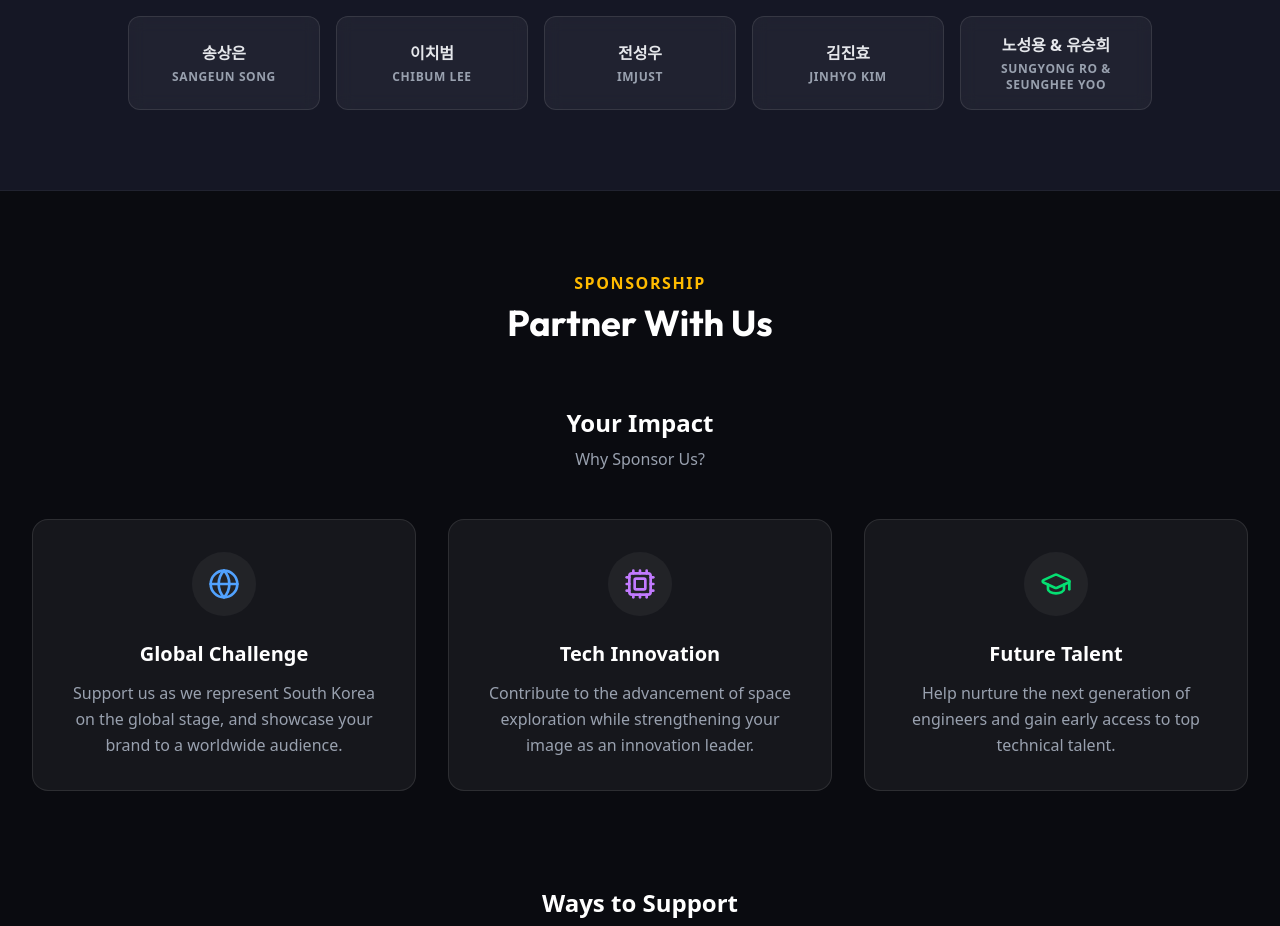
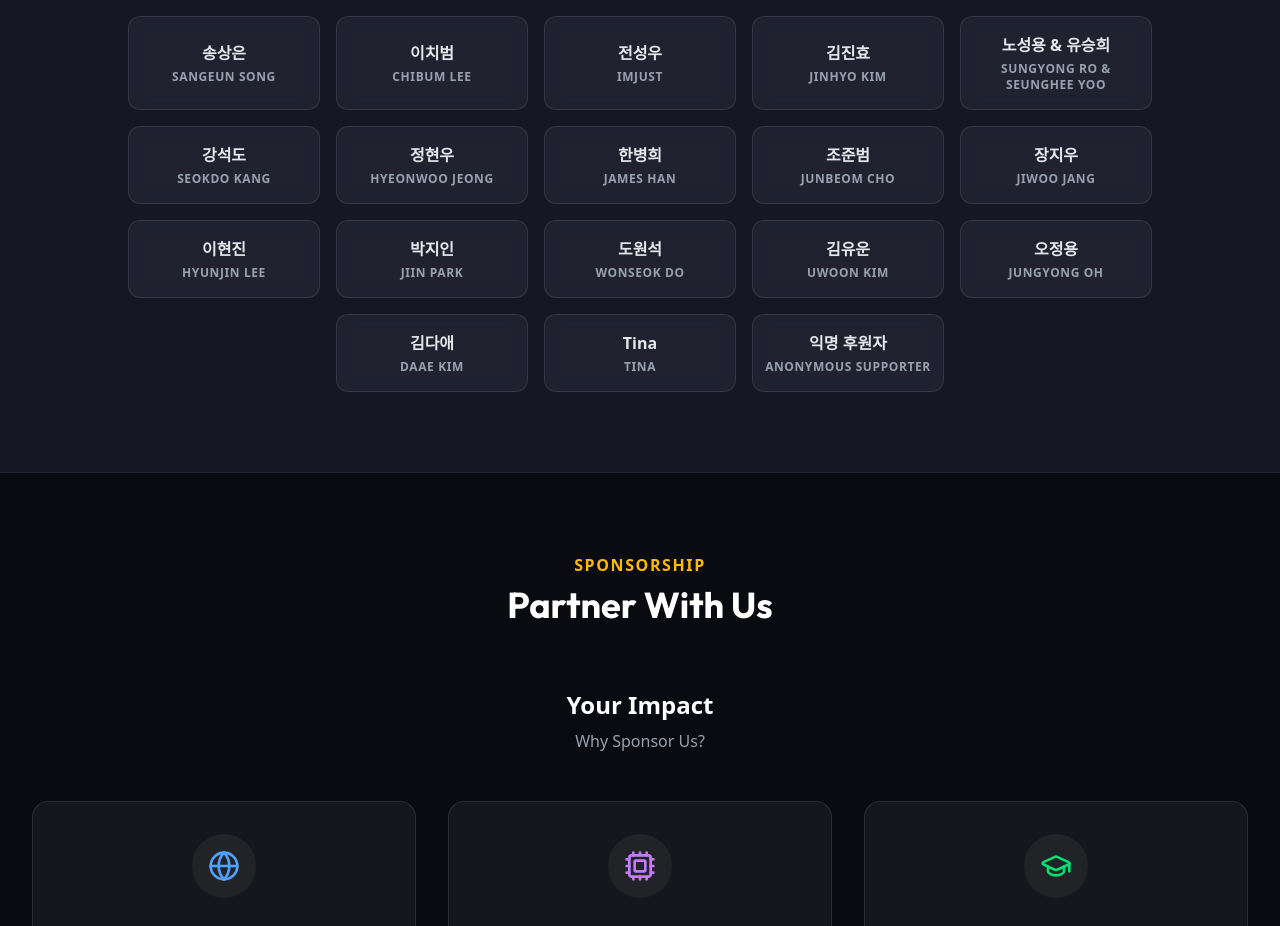
Before and after one commit to ZenithSpace/zenith.github.io, a React (Vite) app in the folder zenith-web/: page / in a window 1280 px wide. Shown: the part 10865-11791 px from the top of the page. Built offline with nearby package versions, Linux system fonts and the light colour scheme; a web font is replaced by a local one.

Commit message:
feat: add new individual supporters

```diff
--- a/zenith-web/src/data/partners.ts
+++ b/zenith-web/src/data/partners.ts
@@ -35,5 +35,18 @@ export const affiliatesData: Affiliate[] = [
     { nameKo: '이치범', nameEn: 'Chibum Lee' },
     { nameKo: '전성우', nameEn: 'IMJUST' },
     { nameKo: '김진효', nameEn: 'Jinhyo Kim' },
-    { nameKo: '노성용 & 유승희', nameEn: 'Sungyong Ro & Seunghee Yoo' }
+    { nameKo: '노성용 & 유승희', nameEn: 'Sungyong Ro & Seunghee Yoo' },
+    { nameKo: '강석도', nameEn: 'Seokdo Kang' },
+    { nameKo: '정현우', nameEn: 'Hyeonwoo Jeong' },
+    { nameKo: '한병희', nameEn: 'James Han' },
+    { nameKo: '조준범', nameEn: 'Junbeom Cho' },
+    { nameKo: '장지우', nameEn: 'Jiwoo Jang' },
+    { nameKo: '이현진', nameEn: 'Hyunjin Lee' },
+    { nameKo: '박지인', nameEn: 'Jiin Park' },
+    { nameKo: '도원석', nameEn: 'Wonseok Do' },
+    { nameKo: '김유운', nameEn: 'Uwoon Kim' },
+    { nameKo: '오정용', nameEn: 'Jungyong Oh' },
+    { nameKo: '김다애', nameEn: 'Daae Kim' },
+    { nameKo: 'Tina', nameEn: 'Tina' },
+    { nameKo: '익명 후원자', nameEn: 'Anonymous Supporter' }
 ];
```
